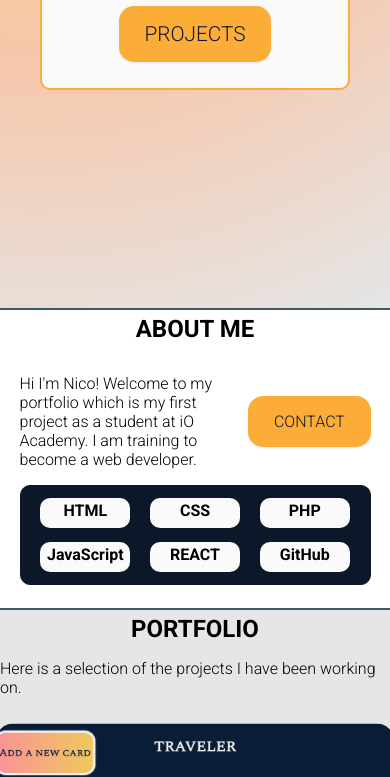
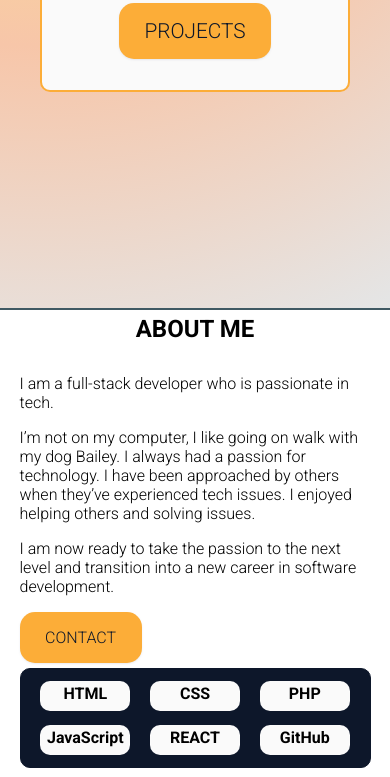
Before and after one commit to nico-dev-it/NewPortfolio, a plain HTML site: page index.html in a window 390 px wide. Shown: the part 534-1311 px from the top of the page. Drawn offline with Linux system fonts and the light colour scheme.

Commit message:
contact button added margin on mobile view

```diff
--- a/index.css
+++ b/index.css
@@ -214,7 +214,7 @@ nav {
     flex-direction: column;
     align-content: space-evenly;
     align-items: center;
-    height: 300px;
+    height: auto;
     border-bottom: 2px solid #3F5963;
     scroll-margin-top: 5.4rem;
 }
@@ -456,7 +456,6 @@ footer {
     }
     .introAboutMe {
         width: 90vw ;
-        display: flex;
         align-items: center;
     }
     .skillsContainer {
@@ -479,4 +478,13 @@ footer {
         width: 400px;
         height: 300px;
     }
+
+    #aboutMe {
+        height: auto;
+    }
+
+    .contactMe {
+        align-items: center;
+        margin-bottom: 5px;
+    }
 }
--- a/index.html
+++ b/index.html
@@ -51,8 +51,9 @@
     <h2>ABOUT ME</h2>
     <div class="aboutMeMainContainer">
     <div class="introAboutMe">
-        <p>Hi I'm Nico! Welcome to my portfolio which is my first project as a student at
-            <span>iO Academy</span>. I am training to become a web developer.</p>
+        <p>I am a full-stack developer who is passionate in tech. </p>
+        <p>I’m not on my computer, I like going on walk with my dog Bailey. I always had a passion for technology. I have been approached by others when they’ve experienced tech issues. I enjoyed helping others and solving issues.</p>
+        <p>I am now ready to take the passion to the next level and transition into a new career in software development. </p>
         <a class="contactMe" href="#contact">CONTACT</a>
     </div>
     <div class="skillsContainer">
```
